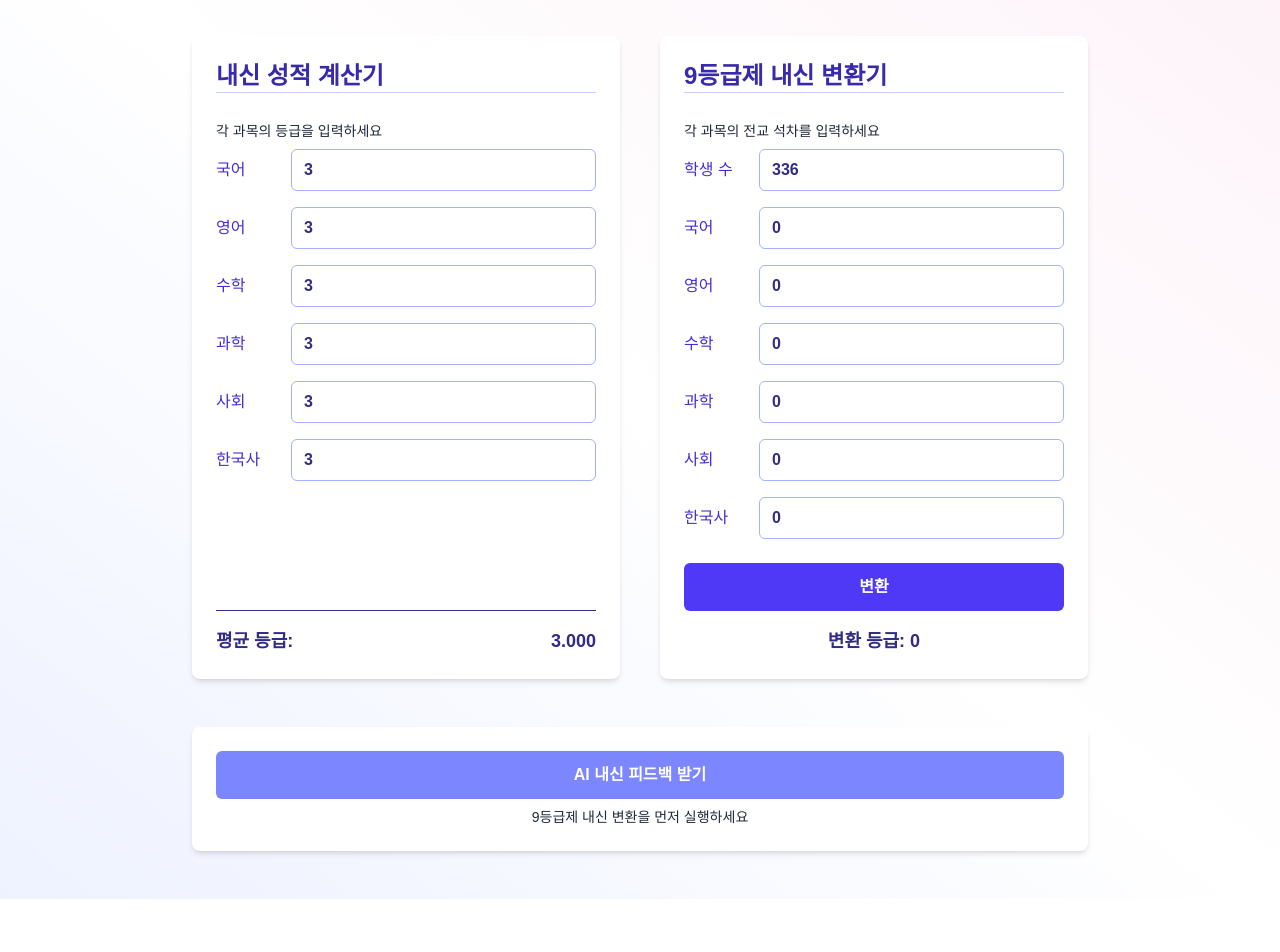
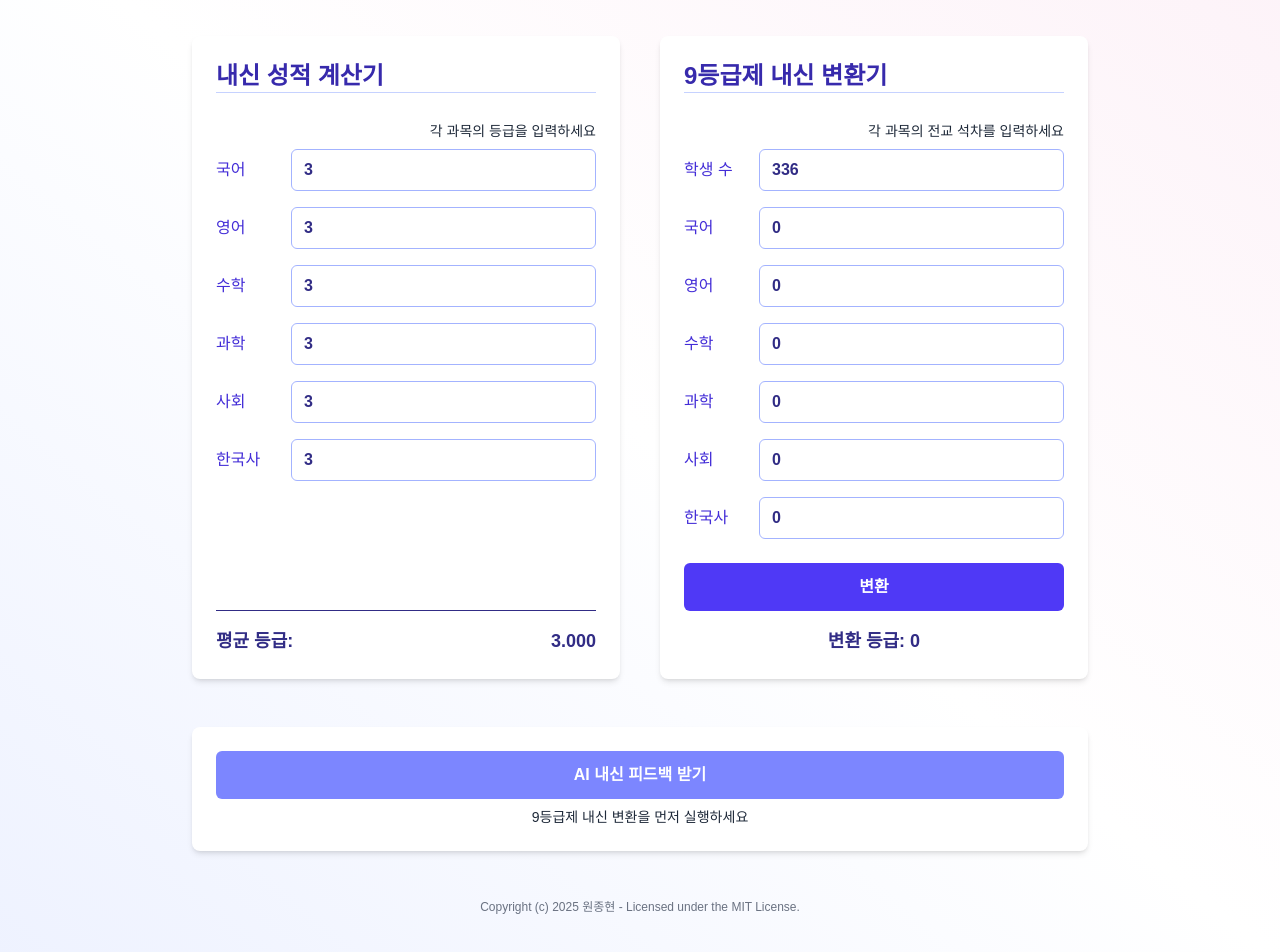
Before and after one commit to Ren-deRing/gpa_cal, a Next.js app: page / in a window 1280 px wide. Shown: the part 100-1052 px from the top of the page. Before the commit the page ends 999 px from the top, so only its background shows below. Built offline with nearby package versions, Linux system fonts and the light colour scheme.

Commit message:
Copyright

```diff
--- a/src/app/page.tsx
+++ b/src/app/page.tsx
@@ -191,7 +191,7 @@ export default function Home() {
           <h2 className="text-2xl font-semibold mb-5 text-indigo-800 border-b border-indigo-200">
             내신 성적 계산기
           </h2>
-          <p className="text-left text-sm text-gray-800 mt-2 pb-2">
+          <p className="text-right text-sm text-gray-800 mt-2 pb-2">
             각 과목의 등급을 입력하세요
           </p>
 
@@ -267,7 +267,7 @@ export default function Home() {
           <h2 className="text-2xl font-semibold mb-5 text-indigo-800 border-b border-indigo-200">
             9등급제 내신 변환기
           </h2>
-          <p className="text-left text-sm text-gray-800 mt-2 pb-2">
+          <p className="text-right text-sm text-gray-800 mt-2 pb-2">
             각 과목의 전교 석차를 입력하세요
           </p>
 
@@ -397,6 +397,9 @@ export default function Home() {
           </div>
         )}
       </section>
+      <footer className="mt-12 text-center text-xs text-gray-500">
+        Copyright (c) 2025 원종현 - Licensed under the MIT License.
+      </footer>
     </main>
   );
 }
```
